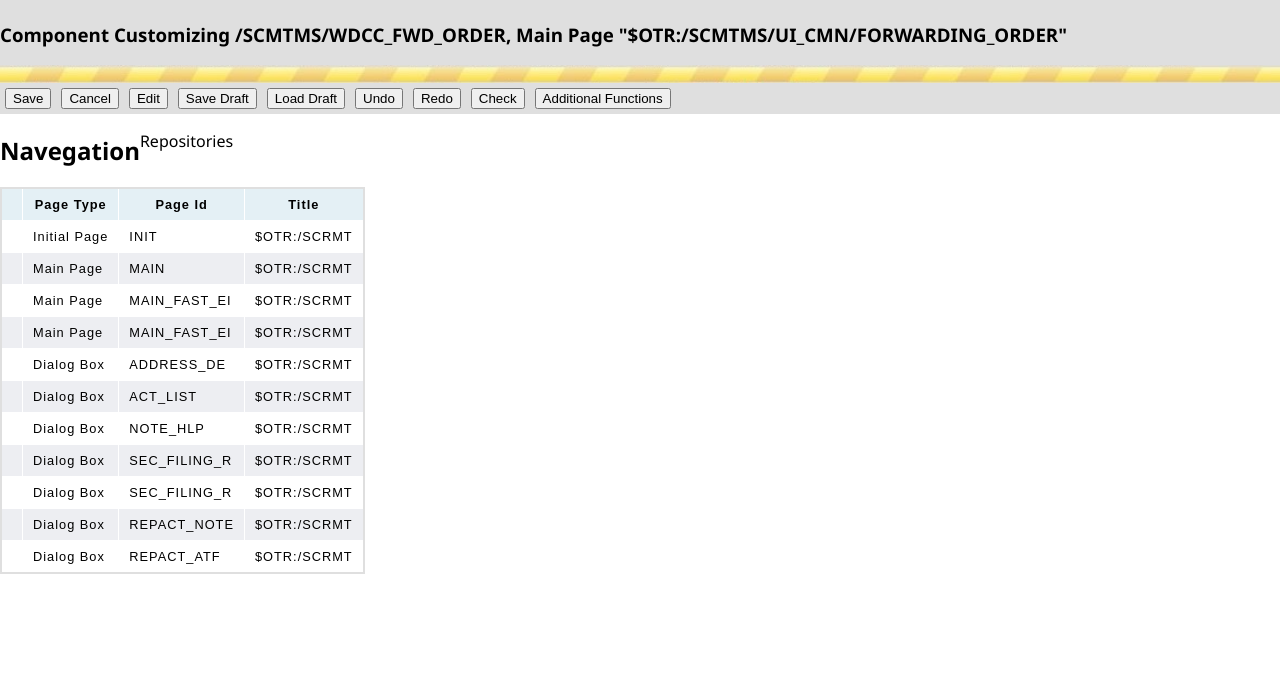
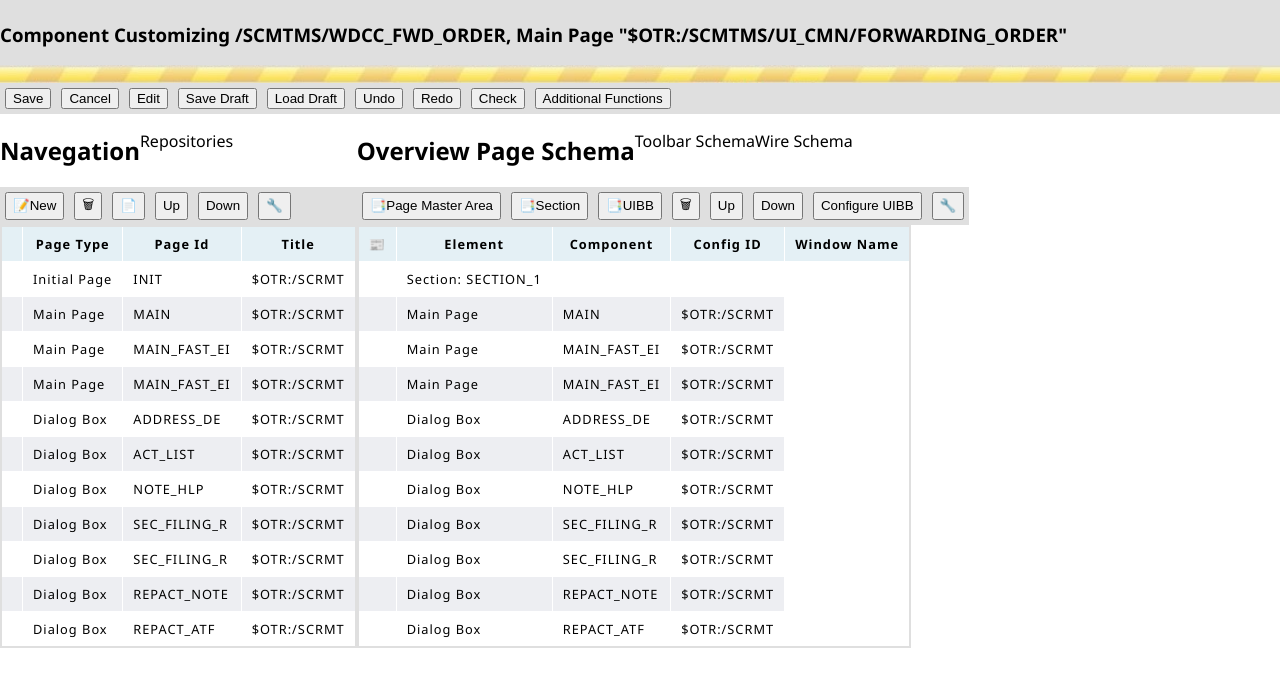
Before and after one commit to larissaboingg/interface-comercial, a plain HTML site: page index.html in a window 1280 px wide. Drawn offline with Linux system fonts and the light colour scheme.

Commit message:
ADD - inicio da segunda tabela

```diff
--- a/index.html
+++ b/index.html
@@ -32,6 +32,14 @@
                  <h2>Navegation</h2>
                  <p>Repositories</p>
                 </div>
+                <div class="botoes">
+                    <div class="flex">
+                      <button>📝New</button>
+                      <button>🗑</button>
+                      <button>📄</button>
+                      <button>Up</button>
+                      <button>Down</button>
+                      <button>🔧</button>
                     </div>
                 </div>
                 <table>
@@ -112,6 +120,108 @@
                         </tr>
                     </tbody>
               </table>
+            </div>
+            <div class="tabela2">
+              <div class="flex " >
+                <h2>Overview Page Schema</h2>
+                <p> Toolbar Schema  </p>
+                <p>  Wire Schema  </p>
+              </div>
+              <div class="botoes">
+                <div class="flex">
+                  <button>📑Page Master Area</button>
+                  <button>📑Section</button>
+                  <button>📑UIBB</button>
+                  <BUtton>🗑</BUtton>
+                  <button>Up</button>
+                  <button>Down</button>
+                  <button>Configure UIBB</button>
+                  <button>🔧</button>
+                </div>
+              </div>
+              <table>
+                <thead>
+                    <tr>
+                      <th scope="col">📰 </th>
+                      <th scope="col">Element</th>
+                      <th scope="col">Component</th>
+                      <th scope="col">Config ID</th>
+                      <th scope="col">Window Name</th>
+                    </tr>
+                  </thead>
+                  <tbody>
+                    <tr>
+                      <th scope="row"> </th>
+                      <td>Section: SECTION_1</td>
+                      <td> </td>
+                      <td> </td>
+                      <td> </td>
+                    </tr>
+                    <tr>
+                      <th scope="row"> </th>
+                      <td>Main Page</td>
+                      <td>MAIN</td>
+                      <td>$OTR:/SCRMT</td>
+                    </tr>
+                    <tr>
+                      <th scope="row"> </th>
+                      <td>Main Page</td>
+                      <td>MAIN_FAST_EI</td>
+                      <td>$OTR:/SCRMT</td>
+                    </tr>
+                    <tr>
+                      <th scope="row"> </th>
+                      <td>Main Page</td>
+                      <td>MAIN_FAST_EI</td>
+                      <td>$OTR:/SCRMT</td>
+                    </tr>
+                    <tr>
+                        <th scope="row"> </th>
+                        <td>Dialog Box</td>
+                        <td>ADDRESS_DE</td>
+                        <td>$OTR:/SCRMT</td>
+                      </tr>
+                      <tr>
+                        <th scope="row"> </th>
+                        <td>Dialog Box</td>
+                        <td>ACT_LIST</td>
+                        <td>$OTR:/SCRMT</td>
+                      </tr>
+                      <tr>
+                        <th scope="row"> </th>
+                        <td>Dialog Box</td>
+                        <td>NOTE_HLP</td>
+                        <td>$OTR:/SCRMT</td>
+                      </tr>
+                      <tr>
+                        <th scope="row"> </th>
+                        <td>Dialog Box</td>
+                        <td>SEC_FILING_R</td>
+                        <td>$OTR:/SCRMT</td>
+                      </tr>
+                      <tr>
+                        <th scope="row"> </th>
+                        <td>Dialog Box</td>
+                        <td>SEC_FILING_R</td>
+                        <td>$OTR:/SCRMT</td>
+                      </tr>
+                      <tr>
+                        <th scope="row"> </th>
+                        <td>Dialog Box</td>
+                        <td>REPACT_NOTE</td>
+                        <td>$OTR:/SCRMT</td>
+                      </tr>
+                      <tr>
+                        <th scope="row"> </th>
+                        <td>Dialog Box</td>
+                        <td>REPACT_ATF</td>
+                        <td>$OTR:/SCRMT</td>
+                      </tr>
+                  </tbody>
+            </table>
+           </div>
+        </div>
+
     </main>
 </body>
 </html>
--- a/style.css
+++ b/style.css
@@ -30,7 +30,7 @@ button{
 table {
     border-collapse: collapse;
     border: 2px solid rgb(223 223 223);
-    font-family: sans-serif;
+    font-family: 'Segoe UI', Tahoma, Geneva, Verdana, sans-serif;
     font-size: 0.8rem;
     letter-spacing: 1px;
   }
@@ -65,3 +65,6 @@ table {
   tfoot td {
     font-weight: bold;
   }
+.espaco {
+    padding: 20px;
+}
```
Lines whose indentation alone changed are shown as unchanged.
